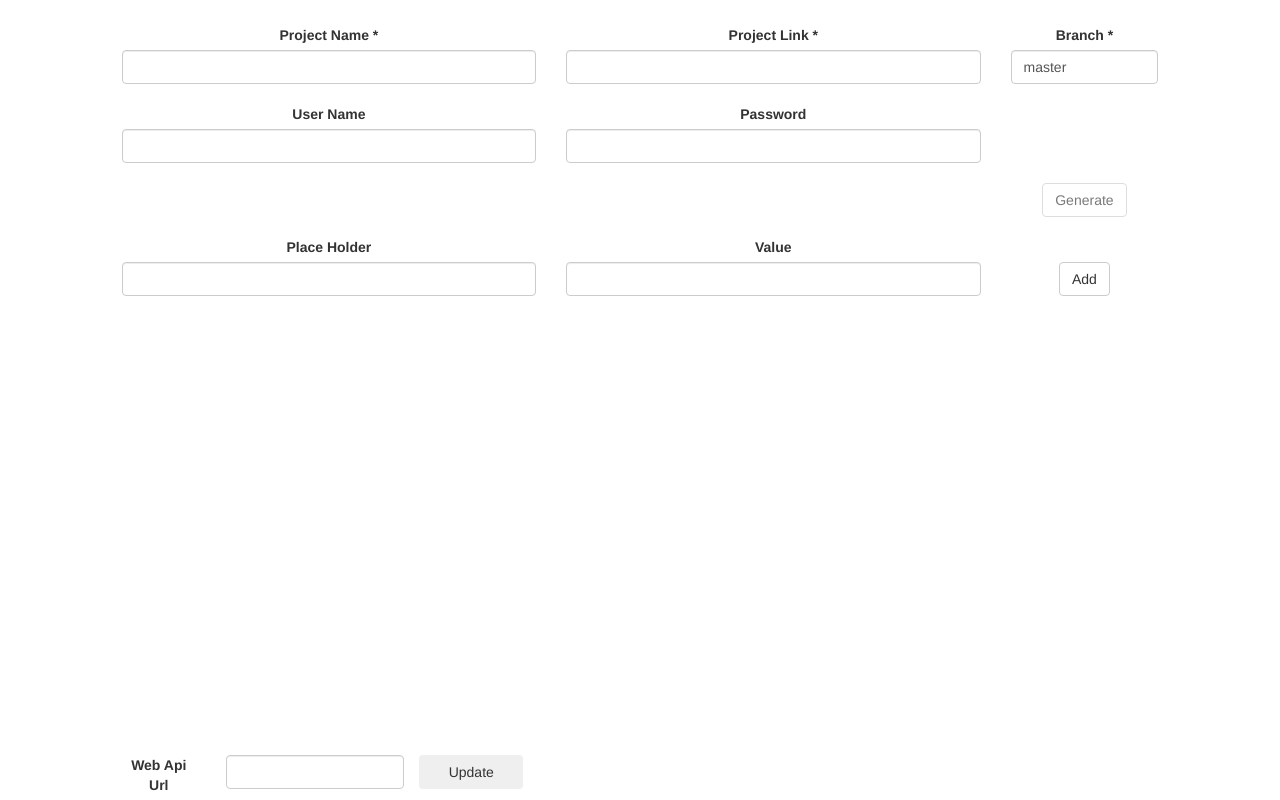
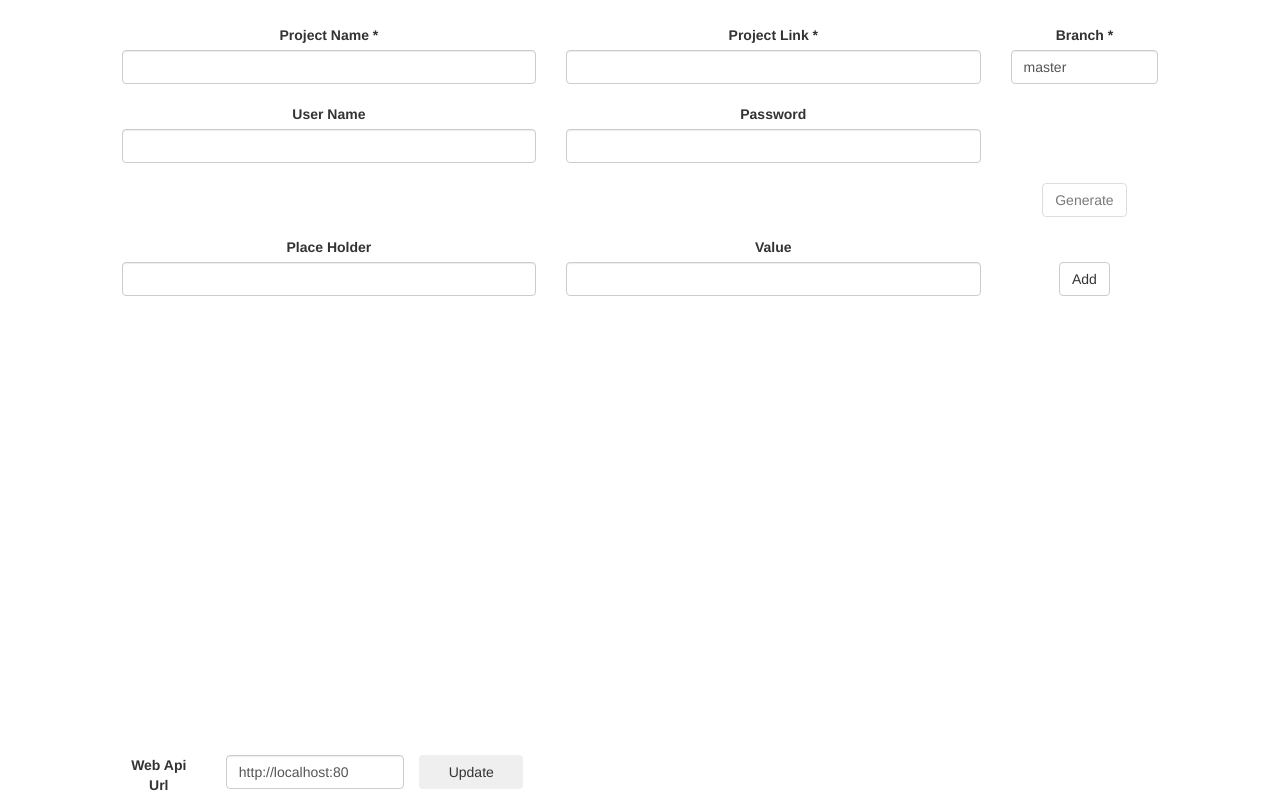
Before and after one commit to ProjectRenamer/ProjectRenamer-UI, an Angular app: page /home-page in a window 1280 px wide. Built offline with nearby package versions, Linux system fonts and the light colour scheme.

Commit message:
first web-api url set operation expire-time fix

```diff
--- a/src/app/core/core.module.ts
+++ b/src/app/core/core.module.ts
@@ -24,7 +24,7 @@ export class CoreModule {
       throw new Error('CoreModule is already loaded. Import only in AppModule');
     }
     if (!storageService.IsValueExist(this.storageService.webApiUrlKey)) {
-      this.storageService.SaveValueToLocal(this.storageService.webApiUrlKey, 'http://localhost:80', new Date(environment.expireTime));
+      this.storageService.SaveValueToLocal(this.storageService.webApiUrlKey, 'http://localhost:80', new Date(Date.now() + environment.expireTime));
     }
   }
 }
--- a/src/app/home/home-page/home-page.component.html
+++ b/src/app/home/home-page/home-page.component.html
@@ -83,10 +83,10 @@
   </div>
 </div>
 
-<div class="bottom row">
+<div class="row bottom">
   <label class="col-xs-3">Web Api Url</label>
   <div class="col-xs-6">
-    <input class="form-control" type="text" [(ngModel)]="webApiUrl" name="webApiUrl" />
+    <input class="form-control" type="text" [(ngModel)]="webApiUrl" name="webApiUrl" placeholder="http://web-api.com/" />
   </div>
   <button type="button" class="col-xs-3 btn btn-defult" (click)="setWebApiUrl(webApiUrl);">Update</button>
 </div>
```
